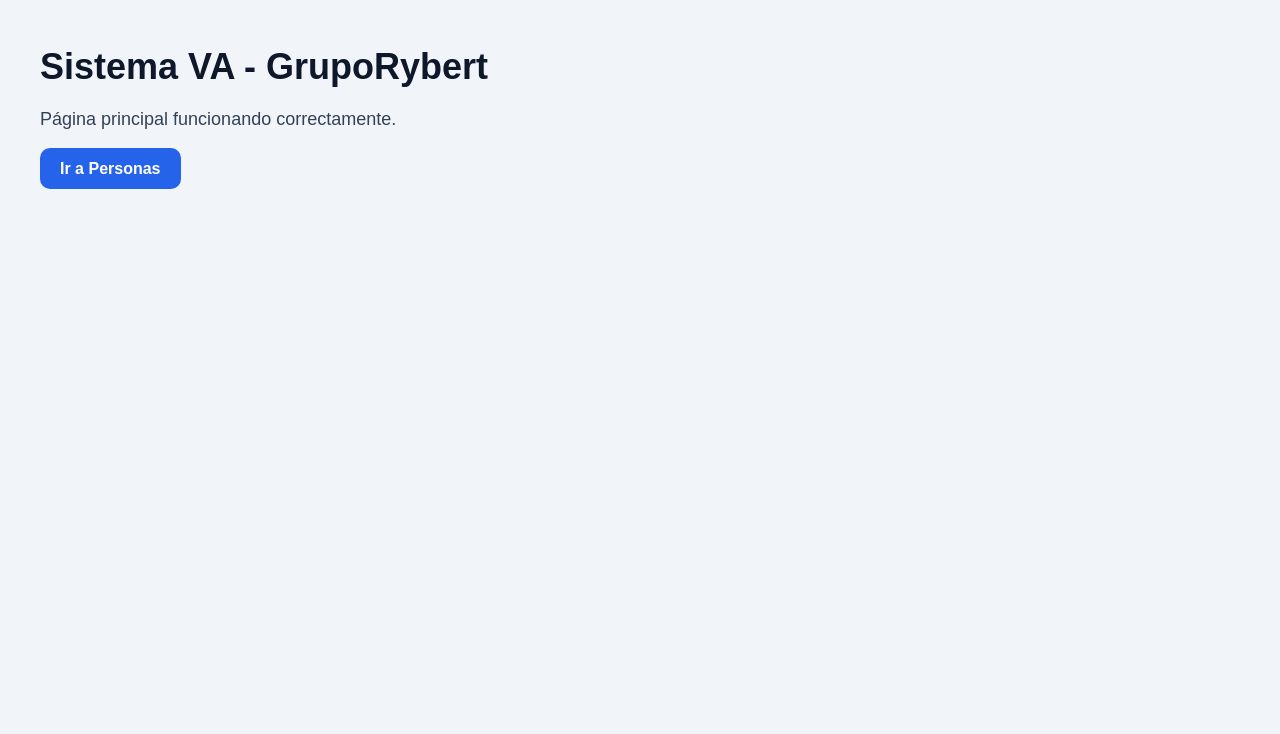
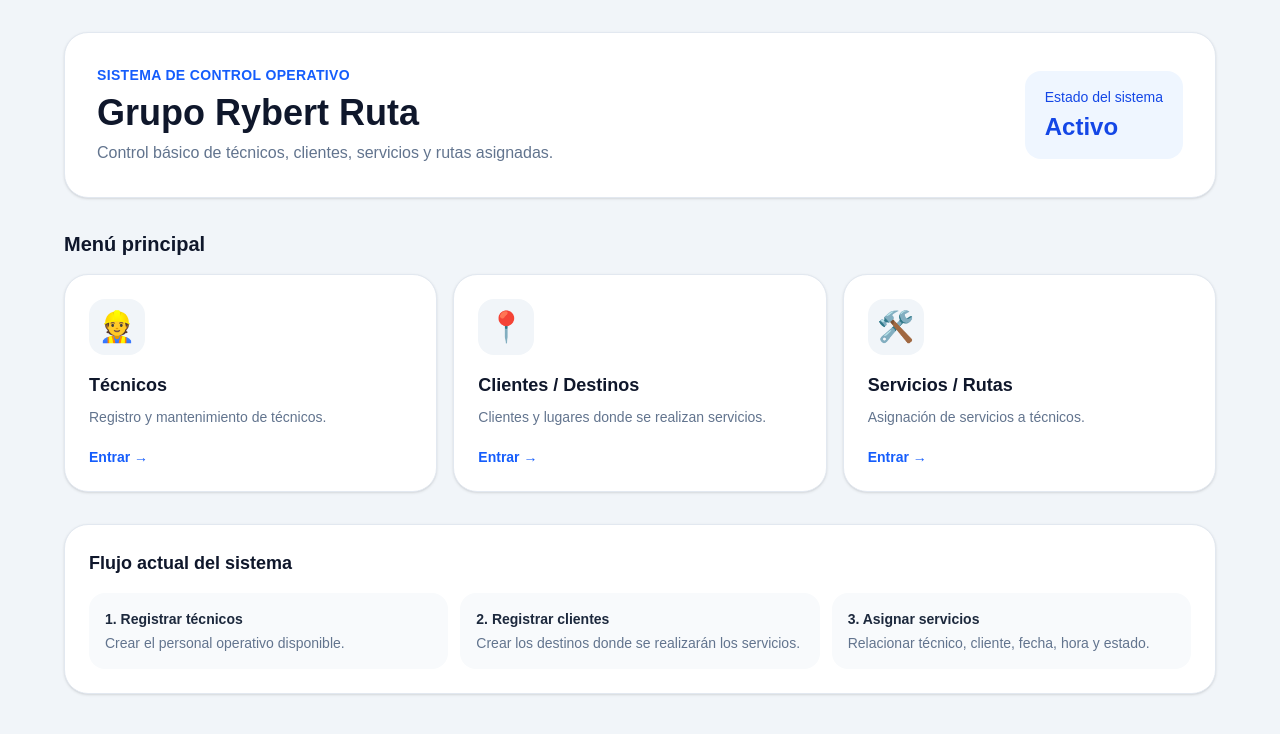
Before and after one commit to gruporyberts-sis/sistema-va, a Next.js app: page / in a window 1280 px wide. Shown: the top 734 px of the page. Built offline with nearby package versions, Linux system fonts and the light colour scheme.

Commit message:
Agregar menu

```diff
--- a/app/page.tsx
+++ b/app/page.tsx
@@ -1,30 +1,119 @@
 import Link from 'next/link'
+
+const modulos = [
+  {
+    titulo: 'Técnicos',
+    descripcion: 'Registro y mantenimiento de técnicos.',
+    href: '/tecnicos',
+    icono: '👷',
+  },
+  {
+    titulo: 'Clientes / Destinos',
+    descripcion: 'Clientes y lugares donde se realizan servicios.',
+    href: '/clientes',
+    icono: '📍',
+  },
+  {
+    titulo: 'Servicios / Rutas',
+    descripcion: 'Asignación de servicios a técnicos.',
+    href: '/servicios',
+    icono: '🛠️',
+  },
+]
 
 export default function HomePage() {
   return (
-    <main style={{ padding: 40, minHeight: '100vh', background: '#f1f5f9' }}>
-      <h1 style={{ fontSize: 36, fontWeight: 'bold', color: '#0f172a' }}>
-        Sistema VA - GrupoRybert
-      </h1>
+    <main className="min-h-screen bg-slate-100 p-4 md:p-8">
+      <div className="mx-auto max-w-6xl space-y-8">
+        <section className="rounded-3xl border border-slate-200 bg-white p-6 shadow-sm md:p-8">
+          <div className="flex flex-col gap-4 md:flex-row md:items-center md:justify-between">
+            <div>
+              <p className="text-sm font-semibold uppercase tracking-wide text-blue-600">
+                Sistema de control operativo
+              </p>
 
-      <p style={{ marginTop: 12, fontSize: 18, color: '#334155' }}>
-        Página principal funcionando correctamente.
-      </p>
+              <h1 className="mt-2 text-3xl font-bold text-slate-900 md:text-4xl">
+                Grupo Rybert Ruta
+              </h1>
 
-      <div style={{ marginTop: 24 }}>
-        <Link
-          href="/personas"
-          style={{
-            background: '#2563eb',
-            color: 'white',
-            padding: '12px 20px',
-            borderRadius: 10,
-            textDecoration: 'none',
-            fontWeight: 'bold',
-          }}
-        >
-          Ir a Personas
-        </Link>
+              <p className="mt-2 max-w-2xl text-sm text-slate-500 md:text-base">
+                Control básico de técnicos, clientes, servicios y rutas asignadas.
+              </p>
+            </div>
+
+            <div className="rounded-2xl bg-blue-50 px-5 py-4 text-blue-700">
+              <div className="text-sm font-medium">Estado del sistema</div>
+              <div className="mt-1 text-2xl font-bold">Activo</div>
+            </div>
+          </div>
+        </section>
+
+        <section>
+          <h2 className="mb-4 text-xl font-bold text-slate-900">
+            Menú principal
+          </h2>
+
+          <div className="grid gap-4 md:grid-cols-3">
+            {modulos.map((modulo) => (
+              <Link
+                key={modulo.href}
+                href={modulo.href}
+                className="group rounded-3xl border border-slate-200 bg-white p-6 shadow-sm transition hover:-translate-y-1 hover:shadow-md"
+              >
+                <div className="mb-4 flex h-14 w-14 items-center justify-center rounded-2xl bg-slate-100 text-3xl transition group-hover:bg-blue-50">
+                  {modulo.icono}
+                </div>
+
+                <h3 className="text-lg font-bold text-slate-900">
+                  {modulo.titulo}
+                </h3>
+
+                <p className="mt-2 text-sm text-slate-500">
+                  {modulo.descripcion}
+                </p>
+
+                <div className="mt-5 text-sm font-semibold text-blue-600">
+                  Entrar →
+                </div>
+              </Link>
+            ))}
+          </div>
+        </section>
+
+        <section className="rounded-3xl border border-slate-200 bg-white p-6 shadow-sm">
+          <h2 className="text-lg font-bold text-slate-900">
+            Flujo actual del sistema
+          </h2>
+
+          <div className="mt-4 grid gap-3 md:grid-cols-3">
+            <div className="rounded-2xl bg-slate-50 p-4">
+              <div className="text-sm font-bold text-slate-800">
+                1. Registrar técnicos
+              </div>
+              <p className="mt-1 text-sm text-slate-500">
+                Crear el personal operativo disponible.
+              </p>
+            </div>
+
+            <div className="rounded-2xl bg-slate-50 p-4">
+              <div className="text-sm font-bold text-slate-800">
+                2. Registrar clientes
+              </div>
+              <p className="mt-1 text-sm text-slate-500">
+                Crear los destinos donde se realizarán los servicios.
+              </p>
+            </div>
+
+            <div className="rounded-2xl bg-slate-50 p-4">
+              <div className="text-sm font-bold text-slate-800">
+                3. Asignar servicios
+              </div>
+              <p className="mt-1 text-sm text-slate-500">
+                Relacionar técnico, cliente, fecha, hora y estado.
+              </p>
+            </div>
+          </div>
+        </section>
       </div>
     </main>
   )
```
